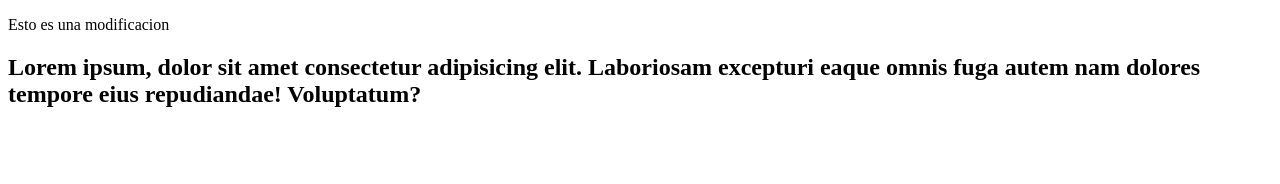
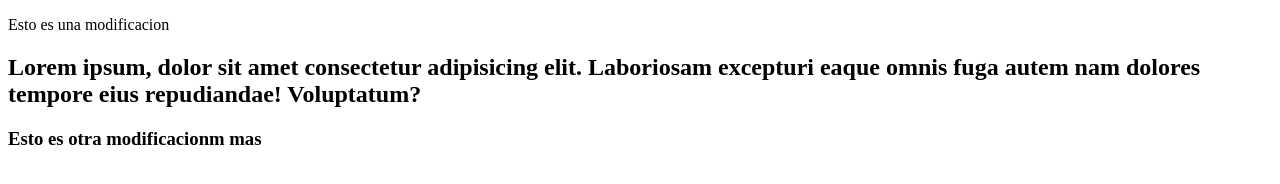
Before and after one commit to isramagix/Practice-git, a plain HTML site: page index.html in a window 1280 px wide. Drawn offline with Linux system fonts and the light colour scheme.

Commit message:
Un h3 mas

```diff
--- a/index.html
+++ b/index.html
@@ -12,5 +12,6 @@
       excepturi eaque omnis fuga autem nam dolores tempore eius repudiandae!
       Voluptatum?
     </h2>
+    <h3>Esto es otra modificacionm mas</h3>
   </body>
 </html>
```
